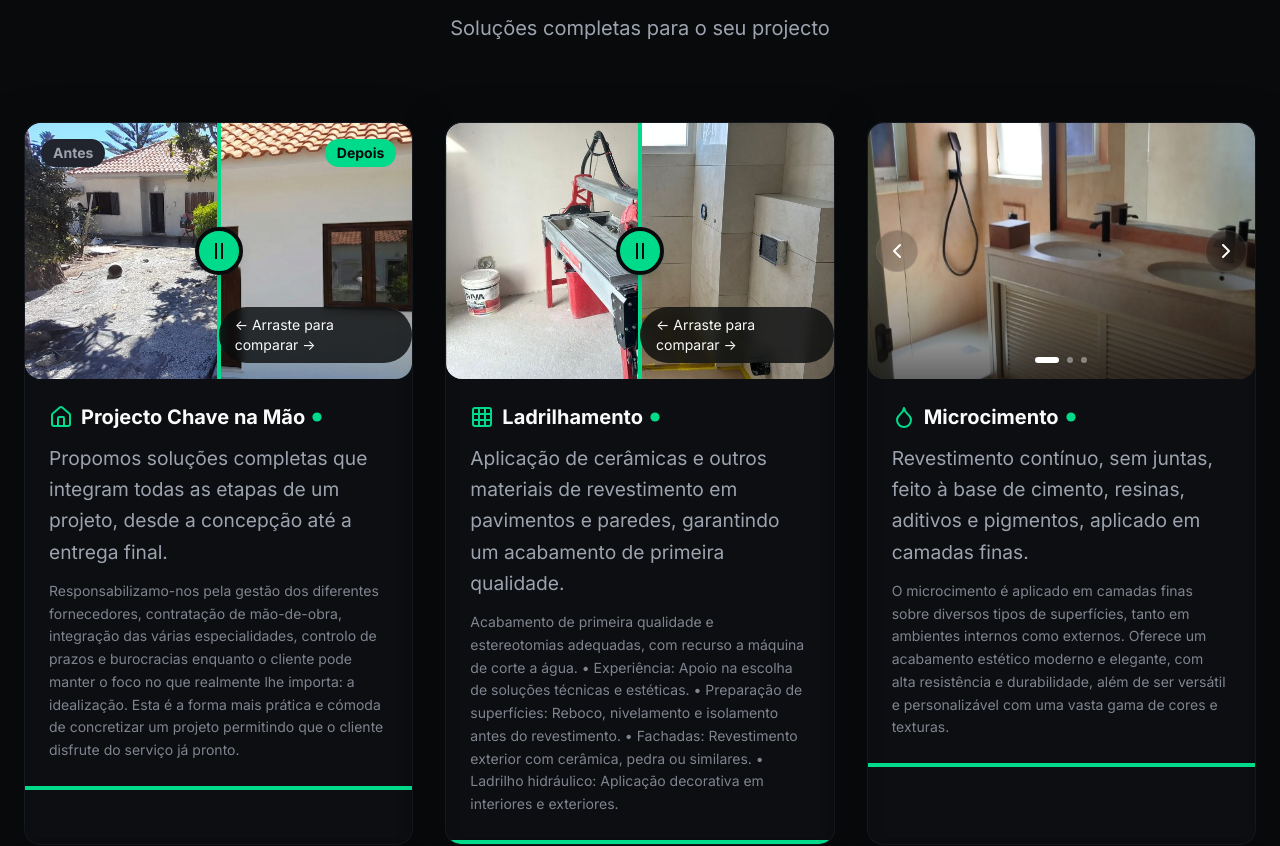
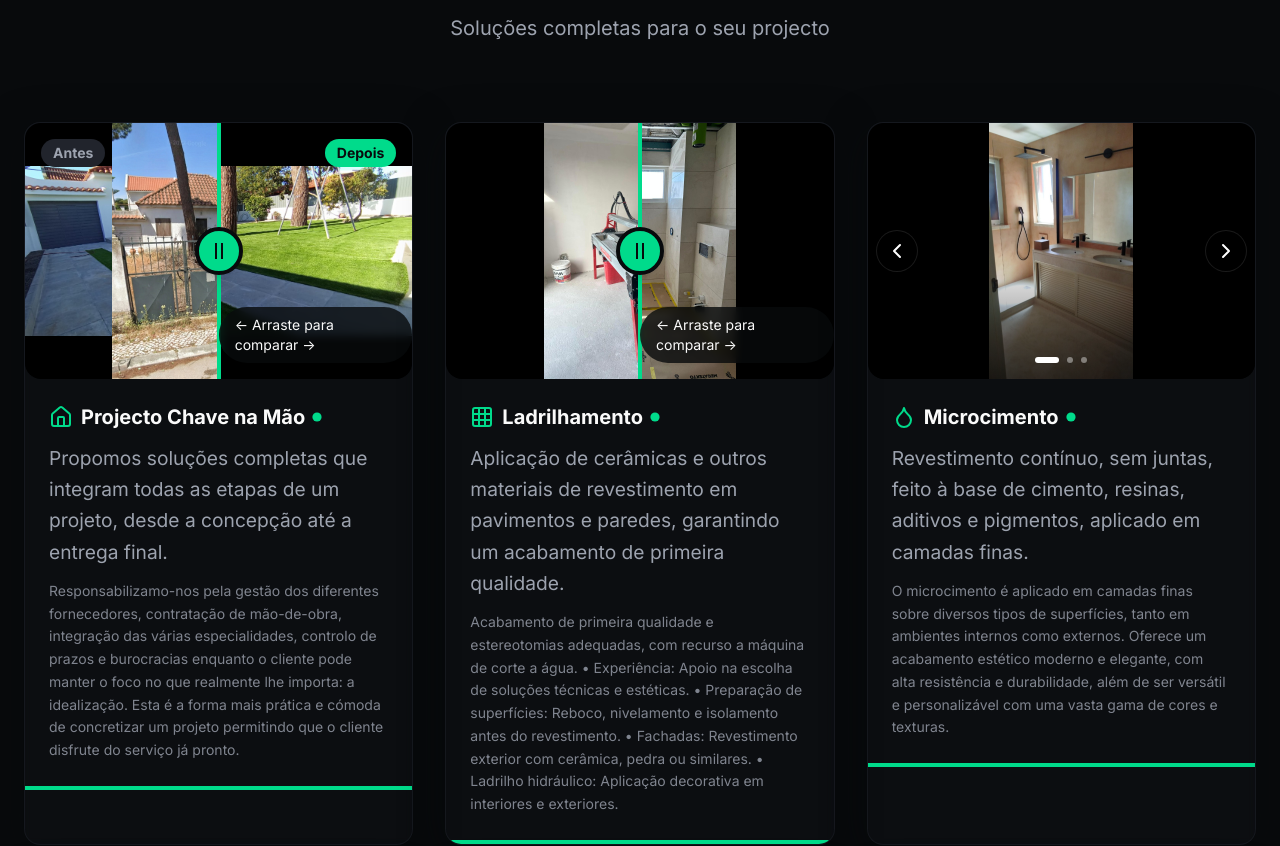
Before and after one commit to Roger-NL/construcaohabicon, a React (Vite) app: page / in a window 1280 px wide. Shown: the part 1882-2728 px from the top of the page. Built offline with nearby package versions, Linux system fonts and the light colour scheme; the HTML template or start-up script is replaced by a standard one.

Commit message:
Update Chave na Mao images and fix image fitting (object-contain)

```diff
--- a/src/components/sections/ServicesMobile.tsx
+++ b/src/components/sections/ServicesMobile.tsx
@@ -25,6 +25,8 @@ import ladrilhamentoBanheiro from '@/assets/ladrilhamento-banheiro.jpg';
 import microcimento1 from '@/assets/microcimento-1.jpg';
 import microcimento2 from '@/assets/microcimento-2.jpg';
 import microcimento3 from '@/assets/microcimento-3.jpg';
+import chaveAntesNew from '@/assets/chave-antes-new.jpg';
+import chaveDepoisNew from '@/assets/chave-depois-new.jpg';
 
 const services = [
   {
@@ -32,8 +34,8 @@ const services = [
     icon: Home,
     description: 'Propomos soluções completas que integram todas as etapas de um projeto, desde a concepção até a entrega final.',
     beforeAfter: {
-      before: chaveAntes,
-      after: chaveDepois,
+      before: chaveAntesNew,
+      after: chaveDepoisNew,
     },
     fullDescription: 'Responsabilizamo-nos pela gestão dos diferentes fornecedores, contratação de mão-de-obra, integração das várias especialidades, controlo de prazos e burocracias enquanto o cliente pode manter o foco no que realmente lhe importa: a idealização. Esta é a forma mais prática e cómoda de concretizar um projeto permitindo que o cliente disfrute do serviço já pronto.',
   },
--- a/src/components/ui/BeforeAfterSlider.tsx
+++ b/src/components/ui/BeforeAfterSlider.tsx
@@ -55,7 +55,7 @@ export function BeforeAfterSlider({
     return (
         <div
             ref={containerRef}
-            className="relative w-full h-64 overflow-hidden rounded-2xl cursor-ew-resize select-none touch-none"
+            className="relative w-full h-64 overflow-hidden rounded-2xl cursor-ew-resize select-none touch-none bg-black"
             onMouseDown={handleMouseDown}
             onMouseUp={handleMouseUp}
             onMouseMove={handleMouseMove}
@@ -69,7 +69,7 @@ export function BeforeAfterSlider({
                 <img
                     src={afterImage}
                     alt={afterLabel}
-                    className="w-full h-full object-cover"
+                    className="w-full h-full object-contain"
                     draggable={false}
                 />
                 {/* After Label */}
@@ -88,7 +88,7 @@ export function BeforeAfterSlider({
                 <img
                     src={beforeImage}
                     alt={beforeLabel}
-                    className="w-full h-full object-cover"
+                    className="w-full h-full object-contain"
                     draggable={false}
                 />
                 {/* Before Label */}
--- a/src/components/ui/ImageCarousel.tsx
+++ b/src/components/ui/ImageCarousel.tsx
@@ -41,7 +41,7 @@ export function ImageCarousel({ images, title, className }: ImageCarouselProps)
                     key={currentIndex}
                     src={images[currentIndex]}
                     alt={`${title} - Imagem ${currentIndex + 1}`}
-                    className="w-full h-full object-cover"
+                    className="w-full h-full object-contain bg-black"
                     initial={{ opacity: 0, scale: 1.05 }}
                     animate={{ opacity: 1, scale: 1 }}
                     exit={{ opacity: 0, scale: 1.05 }}
```
Also changed, not shown: src/assets/chave-antes-new.jpg (added), src/assets/chave-depois-new.jpg (added).
